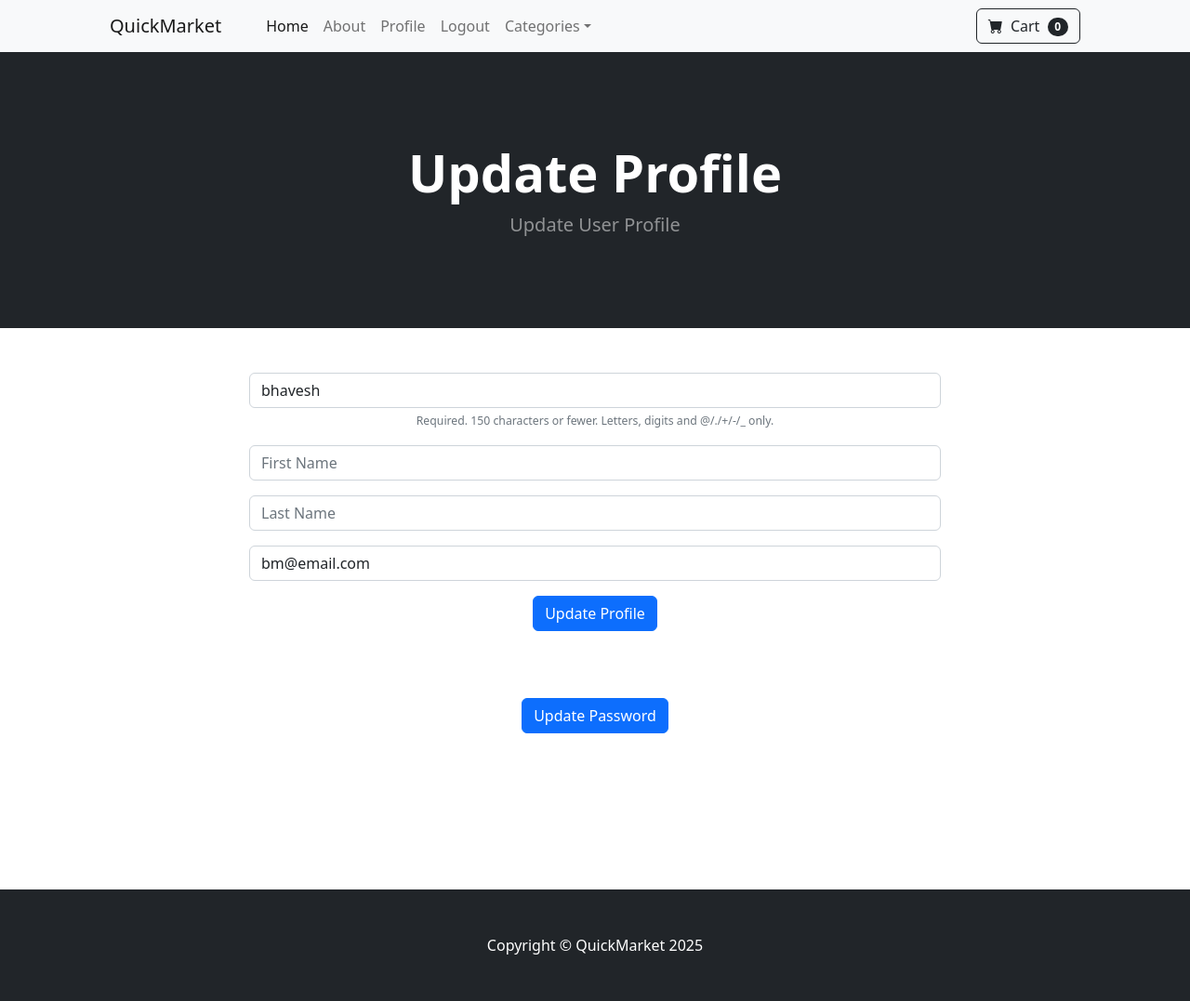
After one commit to Bhavesh-Mankar51/QuickBasket, a Django app: page /update_user/ in a window 1280 px wide. The commit adds this page. Shown: the whole page at 93% size. Run offline with Django 5.2, Linux system fonts and the light colour scheme; a user stored in the database is signed in; data comes from the database, SQL or seed files in the repository; both versions use the stored data as it was after the commit; some libraries are stand-ins or nearby versions.

Commit message:
Add feature to update profile

```diff
--- a/cart/views.py
+++ b/cart/views.py
@@ -2,6 +2,8 @@ from django.shortcuts import render, get_object_or_404
 from .cart import Cart
 from store.models import Product
 from django.http import JsonResponse
+from django.contrib import messages
+
 
 def cart_summary(request):
     cart = Cart(request)
@@ -23,6 +25,7 @@ def cart_add(request):
         cart_quantity = cart.__len__()
 
         response = JsonResponse({'qty': cart_quantity})
+        messages.success(request, ("Product added successfully to cart"))
         return response
 
 
@@ -36,7 +39,7 @@ def cart_delete(request):
         cart.delete(product=product_id)
 
         response = JsonResponse({'product': product_id})
-
+        messages.success(request, "Item deleted from cart")
         return response
 
 def cart_update(request):
@@ -52,4 +55,5 @@ def cart_update(request):
 
 
         response = JsonResponse({'qty': product_qty})
+        messages.success(request, "Your cart has been updated")
         return response
--- a/store/forms.py
+++ b/store/forms.py
@@ -1,6 +1,52 @@
 from django.contrib.auth.models import User
-from django.contrib.auth.forms import UserCreationForm
+from django.contrib.auth.forms import UserCreationForm, UserChangeForm, SetPasswordForm
 from django import forms
+
+class ChangePasswordForm(SetPasswordForm):
+	class Meta:
+		model = User
+		fields = ['new_password1', 'new_password2']
+	def __init__(self, *args, **kwargs):
+		super(ChangePasswordForm, self).__init__(*args, **kwargs)
+
+		self.fields['new_password1'].widget.attrs['class'] = 'form-control'
+		self.fields['new_password1'].widget.attrs['placeholder'] = 'Password'
+		self.fields['new_password1'].label = ''
+		self.fields['new_password1'].help_text = '<ul class="form-text text-muted small"><li>Your password can\'t be too similar to your other personal information.</li><li>Your password must contain at least 8 characters.</li><li>Your password can\'t be a commonly used password.</li><li>Your password can\'t be entirely numeric.</li></ul>'
+
+		self.fields['new_password2'].widget.attrs['class'] = 'form-control'
+		self.fields['new_password2'].widget.attrs['placeholder'] = 'Confirm Password'
+		self.fields['new_password2'].label = ''
+		self.fields['new_password2'].help_text = '<span class="form-text text-muted"><small>Enter the same password as before, for verification.</small></span>'
+
+
+
+
+class UpdateUserForm(UserChangeForm):
+    # Hide password stuff
+    password = None
+    # Get other fields Updated
+    email = forms.EmailField(label="", widget=forms.TextInput(attrs={'class':'form-control', 'placeholder':'Email Address'}))
+    first_name = forms.CharField(label="", max_length=100, widget=forms.TextInput(attrs={'class':'form-control', 'placeholder':'First Name'}))
+    last_name = forms.CharField(label="", max_length=100, widget=forms.TextInput(attrs={'class':'form-control', 'placeholder':'Last Name'}))
+
+    class Meta:
+        model = User
+        fields = ('username', 'first_name', 'last_name', 'email')
+
+    def __init__(self, *args, **kwargs):
+        super(UpdateUserForm, self).__init__(*args, **kwargs)
+
+        self.fields['username'].widget.attrs['class'] = 'form-control'
+        self.fields['username'].widget.attrs['placeholder'] = 'User Name'
+        self.fields['username'].label = ''
+        self.fields['username'].help_text = '<span class="form-text text-muted"><small>Required. 150 characters or fewer. Letters, digits and @/./+/-/_ only.</small></span>'
+
+
+
+
+
+
 
 
 class SignUpForm(UserCreationForm):
--- a/store/templates/navbar.html
+++ b/store/templates/navbar.html
@@ -10,6 +10,7 @@
 
                 <li class="nav-item"><a class="nav-link" href="{% url "about" %}">About</a></li>
                 {% if user.is_authenticated %}
+                    <li class="nav-item"><a class="nav-link" href="{% url "update_user" %}">Profile</a></li>
                     <li class="nav-item"><a class="nav-link" href="{% url "logout" %}">Logout</a></li>
                 {% else %}
                     <li class="nav-item"><a class="nav-link" href="{% url "login" %}">Login</a></li>
--- a/store/templates/product.html
+++ b/store/templates/product.html
@@ -74,6 +74,7 @@ $(document).on('click', '#add-cart', function(e){
         success: function(json){
             // console.log(json)
             document.getElementById('cart_quantity').textContent = json.qty
+            location.reload()
         },
 
         error: function(xhr, errmsg, err){
--- /dev/null
+++ b/store/templates/update_user.html
@@ -0,0 +1,33 @@
+{% extends "base.html" %}
+{% block content %}
+<header class="bg-dark py-5">
+    <div class="container px-4 px-lg-5 my-5">
+        <div class="text-center text-white">
+            <h1 class="display-4 fw-bolder">Update Profile</h1>
+            <p class="lead fw-normal text-white-50 mb-0">Update User Profile</p>
+        </div>
+    </div>
+</header>
+<div class="container">
+    <div class="row">
+        <center>
+            <div class="col-8">
+                </br></br>
+                <form method="post" action="{% url 'login' %}">
+                    {% csrf_token %}
+                    {{ user_form.as_p }}
+                    <button type="submit" class="btn btn-primary">Update Profile</button>
+                    <br/><br/>
+                </form>
+
+                <br/><br/>
+                <a href="{% url 'update_password' %}" class="btn btn-primary">Update Password</a>
+                <br/><br/>
+                <br/><br/>
+                <br/><br/>
+                <br/><br/>
+            </div>
+        </center>
+    </div>
+</div>
+{% endblock content %}
--- a/store/urls.py
+++ b/store/urls.py
@@ -8,6 +8,8 @@ urlpatterns = [
     path('login/', views.login_user, name='login'),
     path('logout/', views.logout_user, name='logout'),
     path('register/', views.register_user, name='register'),
+    path('update_user/', views.update_user, name='update_user'),
+    path('update_password/', views.update_password, name='update_password'),
     path('product/<int:pk>', views.product, name='product'),
     path('category/<str:foo>', views.category, name='category'),
     path('category_summary/', views.category_summary, name='category_summary')
--- a/store/views.py
+++ b/store/views.py
@@ -4,8 +4,47 @@ from django.contrib.auth import authenticate, login, logout
 from django.contrib import messages
 from django.contrib.auth.models import User
 from django.contrib.auth.forms import UserCreationForm
-from .forms import SignUpForm
+from .forms import SignUpForm, UpdateUserForm, ChangePasswordForm
 from django import forms
+
+
+def update_password(request):
+	if request.user.is_authenticated:
+		current_user = request.user
+		# Did they fill out the form
+		if request.method  == 'POST':
+			form = ChangePasswordForm(current_user, request.POST)
+			# Is the form valid
+			if form.is_valid():
+				form.save()
+				messages.success(request, "Your Password Has Been Updated...")
+				login(request, current_user)
+				return redirect('update_user')
+			else:
+				for error in list(form.errors.values()):
+					messages.error(request, error)
+					return redirect('update_password')
+		else:
+			form = ChangePasswordForm(current_user)
+			return render(request, "update_password.html", {'form':form})
+	else:
+		messages.success(request, "You Must Be Logged In To View That Page...")
+		return redirect('home')
+
+
+def update_user(request):
+    if request.user.is_authenticated:
+        current_user = User.objects.get(id=request.user.id)
+        user_form = UpdateUserForm(request.POST or None, instance=current_user)
+        if user_form.is_valid():
+            user_form.save()
+            messages.success(request, "Your profile has been updated successfully!")
+            return redirect('home')
+        return render(request, 'update_user.html', {'user_form': user_form})
+
+    else:
+        messages.error(request, "You need to be logged in to update your profile.")
+        return redirect('home')
 
 
 def category_summary(request):
```
Also changed, not shown: store/templates/update_password.html (added, +30 -0 lines), db.sqlite3.
